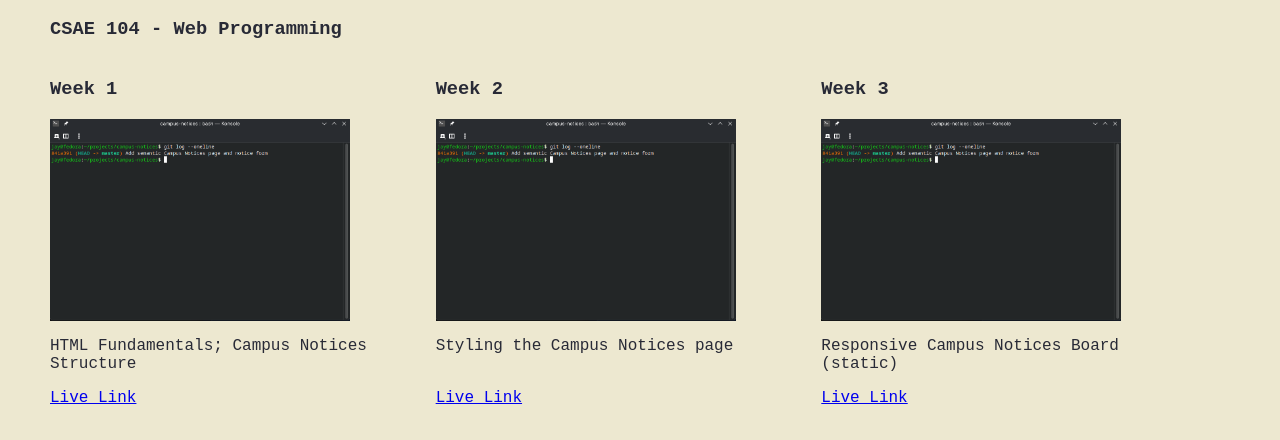
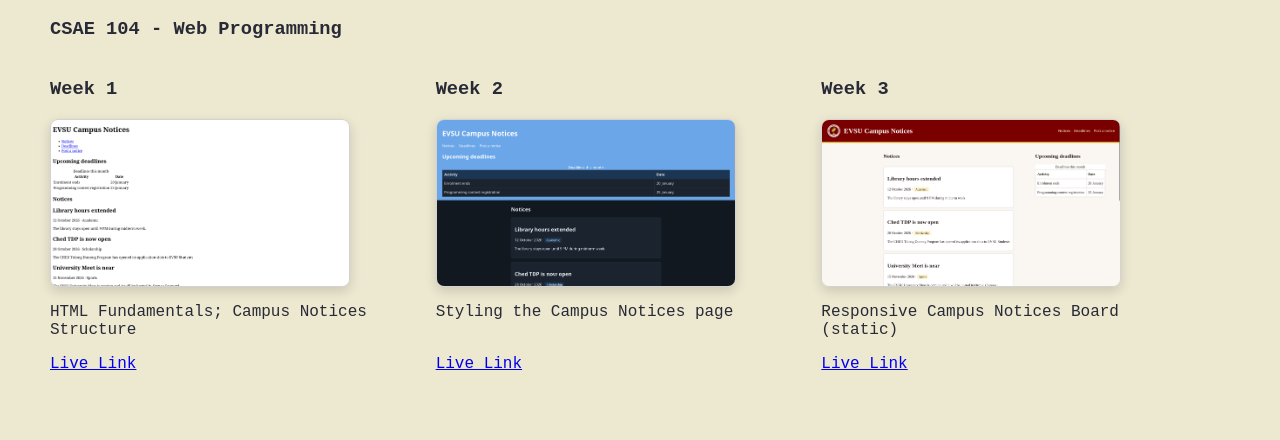
Before and after one commit to jayjayyymon/campus-notice-board, a plain HTML site: page index.html in a window 1280 px wide. Shown: the part 180-620 px from the top of the page. Drawn offline with Linux system fonts and the light colour scheme.

Commit message:
Add proper images per week

```diff
--- a/index.html
+++ b/index.html
@@ -15,19 +15,19 @@
     <main class="container">
       <article class="week">
         <h3>Week 1</h3>
-        <img src="./week3/images/1st week.png" alt="" />
+        <img src="./week1/week1.png" alt="Week 1 Screenshot" />
         <p>HTML Fundamentals; Campus Notices Structure</p>
         <a href="./week1/week1.html">Live Link</a>
       </article>
       <article class="week">
         <h3>Week 2</h3>
-        <img src="./week3/images/1st week.png" alt="" />
+        <img src="./week2/week2.png" alt="Week 2 Screenshot" />
         <p>Styling the Campus Notices page</p>
         <a href="./week2/week2.html">Live Link</a>
       </article>
       <article class="week">
         <h3>Week 3</h3>
-        <img src="./week3/images/1st week.png" alt="" />
+        <img src="./week3/week3.png" alt="Week 3 Screenshot" />
         <p>Responsive Campus Notices Board (static)</p>
         <a href="./week3/week3.html">Live Link</a>
       </article>
--- a/styles.css
+++ b/styles.css
@@ -22,6 +22,10 @@ body {
 
 img {
   max-width: 300px;
+  aspect-ratio: 16/9;
+  border: solid lightgray 1px;
+  border-radius: 8px;
+  box-shadow: 0px 4px 12px 0px rgba(0, 0, 0, 0.15);
 }
 
 .week {
```
Also changed, not shown: week1/week1.png (added), week2/images/1st week.png (deleted), week2/images/css-conflict.png (deleted), week2/images/w3validator.png (deleted), week2/week2.png (added), week3/week3.png (added).
